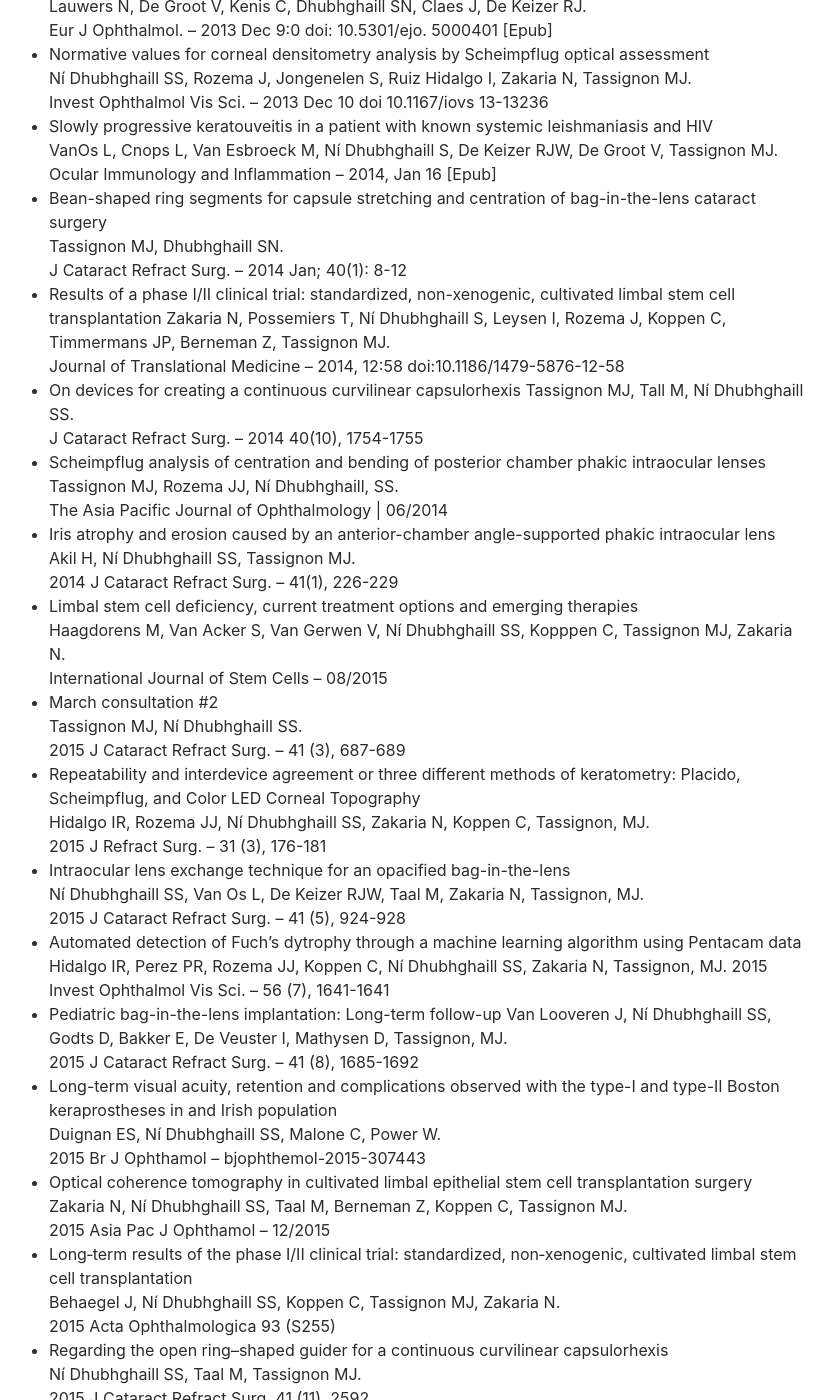
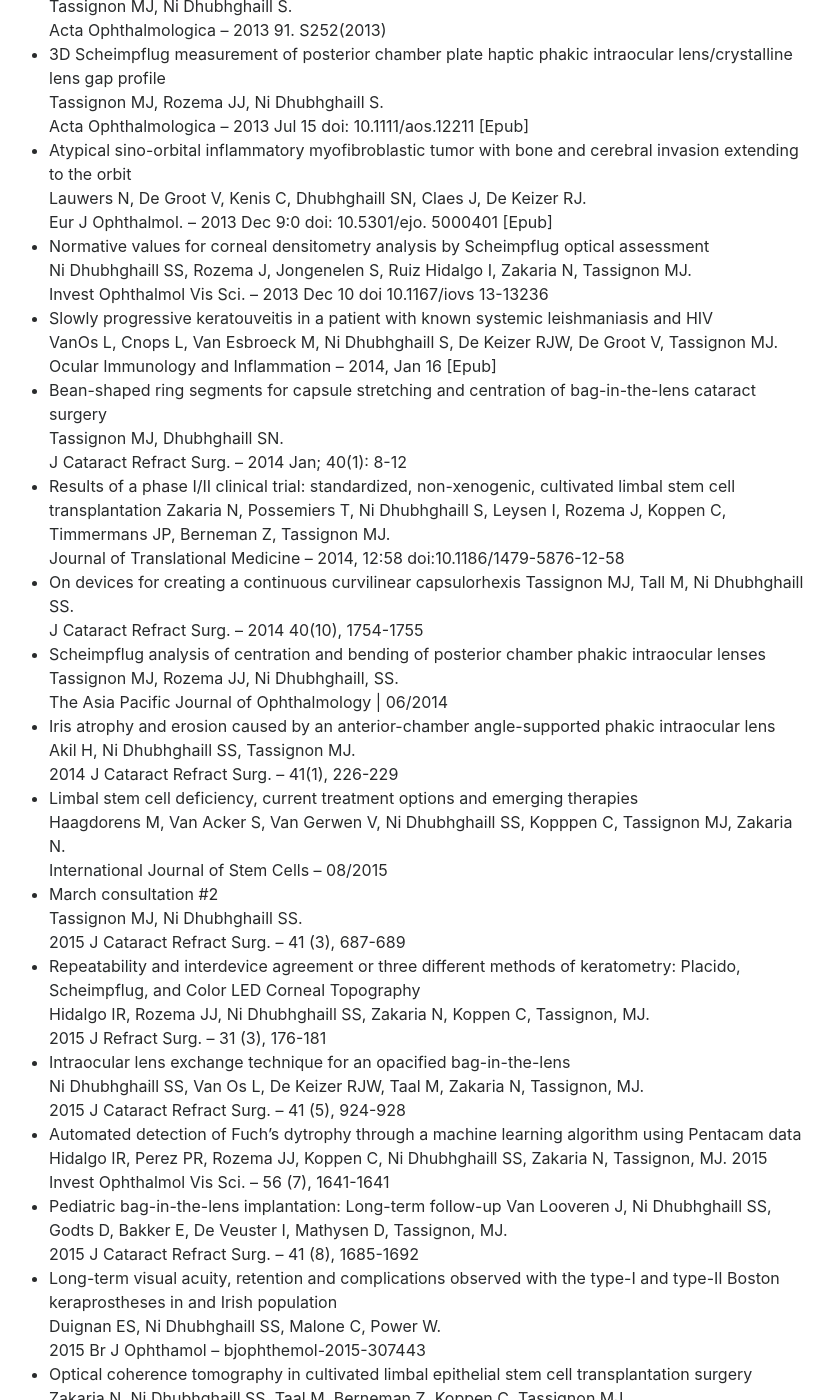
Before and after one commit to sorchanidhubhghaill/cv, a Jekyll site: the page built from index.md, in a window 1280 px wide and 1400 px high, scrolled down 8335 px. Shown: the whole window, without its empty margins (231-1065 px from the left). Built offline with Jekyll 4.4.1, drawn with Linux system fonts in a browser that asks for light colours; some of the changed text lies outside the part shown.

Commit message:
Update index.md

```diff
--- a/index.md
+++ b/index.md
@@ -1,12 +1,12 @@
 ---
 layout: cv
-title: NI DHUBHGHAILL Sorcha Siobh&aacute;n
+title: NI DHUBHGHAILL Sorcha Siobhan
 ---
 ## Personal information
 
 |----------------|-------------------------------------|
-|     First name | Sorcha Siobh&aacute;n               |
-|      Last name | N&iacute; Dhubhghaill               |
+|     First name | Sorcha Siobhan               |
+|      Last name | Ni Dhubhghaill               |
 |    Nationality | Irish American                      |
 |  Mother tongue | English                             |
 |      Languages | Irish, Dutch                        |
@@ -221,46 +226,46 @@ Antwerp University Hospital -- Wilrijkstraat 10, 2610 Antwerp, Belgium
 
  - The effects of cigarette smoke on the expression of pro and anti-angiogenic factors; relevance to Age-Related
    Macular Degeneration
-     S.S. N&iacute; Dhubhghaill, M.T. Cahill, M. Campbell, L.Cassidy, M.M. Humphries and P. Humphries
+     S.S. Ni Dhubhghaill, M.T. Cahill, M. Campbell, L.Cassidy, M.M. Humphries and P. Humphries
      2008 International Conference on Retinal Degeneration -- Emeishan, China
  - The changes in angiogenic factors expressed by cultured retinal pigment epithelial cells (ARPE-19)
-     S.S. N&iacute; Dhubhghaill, M.T. Cahill, M.Campbell, L.Cassidy, M.M.Humphries, P.Humphries
+     S.S. Ni Dhubhghaill, M.T. Cahill, M.Campbell, L.Cassidy, M.M.Humphries, P.Humphries
      2009 Association for Research in Vision and Ophthalmology (ARVO) -- Fort Lauderdale, Florida, US
  - The effects of acute cigarette smoke exposure on retinal pigment epithelial cells (ARPE-19)
-     S.S. N&iacute; Dhubhghaill
+     S.S. Ni Dhubhghaill
      2009 Irish College of Ophthalmologists (ICO) Annual Conference -- Kilkenny, Ireland
      _Awarded the Barbara Knox medal for Best Oral Presentation_
  - Cigarette smoking and Age-related Macular Degeneration
-     S.S. N&iacute; Dhubhghaill, M.T. Cahill, M. Campbell, L.Cassidy, M.M. Humphries and P. Humphries
+     S.S. Ni Dhubhghaill, M.T. Cahill, M. Campbell, L.Cassidy, M.M. Humphries and P. Humphries
      2010 Royal Victoria Eye and Ear Hospital BST Research presentation -- Dublin, Ireland
      _Awarded the Eithne Walls memorial medal for Best Research Presentation_
  - The frequencies of genetic polymorphisms in Age-Related Macular Degeneration in the Irish Population
-     S.S. N&iacute; Dhubhghaill, M.T. Cahill, M. Campbell, L.Cassidy, M.M. Humphries and P. Humphries
+     S.S. Ni Dhubhghaill, M.T. Cahill, M. Campbell, L.Cassidy, M.M. Humphries and P. Humphries
      2010 RAMI Section of Ophthalmology Meeting -- Dublin, Ireland
  - Clinical Cases: Mucous Membrane Pemphigoid
-     S.S. N&iacute; Dhubhghaill, C. Murphy, W. Power.
+     S.S. Ni Dhubhghaill, C. Murphy, W. Power.
      2011 Teaching Session, Royal Victoria Eye and Ear Hospital -- Dublin, Ireland
  - Long term bag in the lens follow up in the paediatric population
-     S.S. N&iacute; Dhubhghaill, J. Van Looveren, MJ Tassignon
+     S.S. Ni Dhubhghaill, J. Van Looveren, MJ Tassignon
      2013 ICO annual meeting -- Killarney, Ireland
  - Bag in the lens cataract surgery in the diabetic population
-     S.S. N&iacute; Dhubhghaill, N. Lauwers, M.J. Tassignon
+     S.S. Ni Dhubhghaill, N. Lauwers, M.J. Tassignon
      2013 ICO annual meeting -- Killarney, Ireland
  - Video Presentation: Pushing the boundaries with the Bag-in-the-lens technique
-     S.S. N&iacute; Dhubhghaill, M-J Tassignon
+     S.S. Ni Dhubhghaill, M-J Tassignon
      2013 Pan-American Association of Ophthalmology annual congress -- Sao Paulo, Brazil
  - Surgical technique for limbal stem cell graft transplantation lecture plus wet lab instruction
-     S.S. N&iacute; Dhubhghaill, M-J Tassignon
+     S.S. Ni Dhubhghaill, M-J Tassignon
      2014 Cost Action BM1302 Summer Training School -- Nottingham, United Kingdom
  - The BIL in the hands of a beginner
-     S.S. N&iacute; Dhubhghaill
+     S.S. Ni Dhubhghaill
      2014 European Society of Cataract and Refractive Surgeons Annual Meeting -- London, United Kingdom
  - Cultured limbal stem cell surgery -- the Antwerp experience
-     S.S. N&iacute; Dhubhghaill
+     S.S. Ni Dhubhghaill
      2015 From Cells to Tissues: Stem Cells, Tissue Repair and Tissue Engineering Conference
      -- Dublin City University, Ireland
  - Posterior continious curvilinear capsulorexis
-     S.S. N&iacute; Dhubhghaill
+     S.S. Ni Dhubhghaill
      2015 European Society of Cataract and Refractive Surgeons Annual Meeting -- Barcelona, Spain
 
 
@@ -268,131 +273,131 @@ Antwerp University Hospital -- Wilrijkstraat 10, 2610 Antwerp, Belgium
 
  - Characterisation of single nucleotide polymorphism (SNP) risk factors linked to age-related macular degeneration
    (AMD) in a widely used retinal pigment epithelial cell line (ARPE- 19)
-     S.S. N&iacute; Dhubhghaill, M.T. Cahill, M.M. Humphries, and L. Cassidy
+     S.S. Ni Dhubhghaill, M.T. Cahill, M.M. Humphries, and L. Cassidy
      2008 Irish College of Ophthalmologists (ICO) Annual Conference -- Cavan, Ireland
  - C1q is a cone cell survival factor in a mouse model of rod-cone photoreceptor degeneration
      M.M. Humphries, P.F. Kenna, M. Campbell, L. Tam, A-S Kiang, S.S. Níhubhghaill, G.J. Farrar, M.
      Botto, and P. Humphries
      2008 International Conference on Retinal Degeneration -- Emeishan, China 2008.
  - Cigarette smoke and the retinal pigment epithelium . relevance to AMD
-     S.S. N&iacute; Dhubhghaill, M.T. Cahill, M. Campbell, L.Cassidy, M.M. Humphries and P. Humphries
+     S.S. Ni Dhubhghaill, M.T. Cahill, M. Campbell, L.Cassidy, M.M. Humphries and P. Humphries
      2008 Trinity College Dublin School of Medicine Postgraduate Research Day, AMNCH -- Tallaght, Ireland
      _2nd Prize Best Poster Presentation_
  - The frequencies of genetic polymorphisms in Age-Related Macular Degeneration in the Irish Population
-     S.S. N&iacute; Dhubhghaill, M.T. Cahill, M. Campbell, L.Cassidy, M.M. Humphries and P. Humphries
+     S.S. Ni Dhubhghaill, M.T. Cahill, M. Campbell, L.Cassidy, M.M. Humphries and P. Humphries
      2010 RAMI Section of Ophthalmology Meeting | Dublin, Ireland
  - Visual outcomes, device retention and complications observed with the Boston Keratoprosthesis
-     S.S. N&iacute; Dhubhghaill, W. Power
+     S.S. Ni Dhubhghaill, W. Power
      2011 Joint AAO/SOE meeting -- Geneva, Switzerland
  - Type 1 and 2 Boston Keratoprosthesis: RVEEH
-     S.S. N&iacute; Dhubhghaill, M. O'Rourke, W. Power
+     S.S. Ni Dhubhghaill, M. O'Rourke, W. Power
      2012 EUCORNEA Meeting -- Milan, Italy
 
 
 ## Publications
 
  - Reversible and size selective opening of the inner Blood-Retina Barrier: A novel therapeutic strategy
-     Campbell M, Nguyen ATH, Kiang AS, Tam LCS, Kenna PF, N&iacute; Dhubhghaill SS, Humphries MM, Farrar GJ, Humphries P.
+     Campbell M, Nguyen ATH, Kiang AS, Tam LCS, Kenna PF, Ni Dhubhghaill SS, Humphries MM, Farrar GJ, Humphries P.
      Adv. Exp. Med. Biol. -- 2009
  - An experimental platform for systemic drug delivery to the retina
-     Campbell M, Nguyen ATH, Kiang AS, Tam LCS, Gobbo OL, Kerskens C, N&iacute; Dhubhghaill SS,
+     Campbell M, Nguyen ATH, Kiang AS, Tam LCS, Gobbo OL, Kerskens C, Ni Dhubhghaill SS,
      Humphries MM, Farrar GJ, Kenna PF, Humphries P.
      PNAS -- 2009
  - The pathophysiology of cigarette smoking and Age-Related Macular Degeneration
-     N&iacute; Dhubhghaill SS, Cahill MT, Campbell M, Cassidy L, Humphries MM, Humphries P.
+     Ni Dhubhghaill SS, Cahill MT, Campbell M, Cassidy L, Humphries MM, Humphries P.
      Ade. Exp. Med. Biol. -- 2010; 664:437-46
  - On further development of barrier modulation as a technique for systemic ocular drug delivery
-     Hanrahan F, Campbell M, Nguyen ATH, Suzuki M, Kiang AS, Tam LC, Gobbo OL, N&iacute; Dhubhghaill
+     Hanrahan F, Campbell M, Nguyen ATH, Suzuki M, Kiang AS, Tam LC, Gobbo OL, Ni Dhubhghaill
      SS, Humphries M, Kenna P, Humphries P.
      Adv. Exp. Med. Biol. -- 2012;723:155-9
  - Managing diabetic macular oedema
-     N&iacute; Dhubhghaill SS, Collins N, O'Rourke M.
+     Ni Dhubhghaill SS, Collins N, O'Rourke M.
      Article for Modern Medicine -- Vol 42 (2) 2012
  - Blink rate in ALS
-     Byrne S, Pradhan F, N&iacute; Dhubhghaill S, Treacy M, Cassidy L, Hardiman O.
+     Byrne S, Pradhan F, Ni Dhubhghaill S, Treacy M, Cassidy L, Hardiman O.
      Amyotroph Lateral Scler. -- 2012 Nov 14
  - Assessment of the Bag-in-the-lens technique in diabetic patients
-     Lauwers N, N&iacute; Dhubhghaill S, Mathysen D, Tassignon MJ.
+     Lauwers N, Ni Dhubhghaill S, Mathysen D, Tassignon MJ.
      Ophthalmologica -- 2013; 229: 212-8
  - Do we have any effective measure to minimize PCO?
-     Tassignon MJ, N&iacute; Dhubhghaill S.
+     Tassignon MJ, Ni Dhubhghaill S.
      Acta Ophthalmologica -- 2013 91. S252(2013)
  - 3D Scheimpflug measurement of posterior chamber plate haptic phakic intraocular lens/crystalline lens gap profile
-     Tassignon MJ, Rozema JJ, N&iacute; Dhubhghaill S.
+     Tassignon MJ, Rozema JJ, Ni Dhubhghaill S.
      Acta Ophthalmologica -- 2013 Jul 15 doi: 10.1111/aos.12211 [Epub]
  - Atypical sino-orbital inflammatory myofibroblastic tumor with bone and cerebral invasion extending to the orbit
      Lauwers N, De Groot V, Kenis C, Dhubhghaill SN, Claes J, De Keizer RJ.
      Eur J Ophthalmol. -- 2013 Dec 9:0 doi: 10.5301/ejo. 5000401 [Epub]
  - Normative values for corneal densitometry analysis by Scheimpflug optical assessment
-     N&iacute; Dhubhghaill SS, Rozema J, Jongenelen S, Ruiz Hidalgo I, Zakaria N, Tassignon MJ.
+     Ni Dhubhghaill SS, Rozema J, Jongenelen S, Ruiz Hidalgo I, Zakaria N, Tassignon MJ.
      Invest Ophthalmol Vis Sci. -- 2013 Dec 10 doi 10.1167/iovs 13-13236
  - Slowly progressive keratouveitis in a patient with known systemic leishmaniasis and HIV
-     VanOs L, Cnops L, Van Esbroeck M, N&iacute; Dhubhghaill S, De Keizer RJW, De Groot V, Tassignon MJ.
+     VanOs L, Cnops L, Van Esbroeck M, Ni Dhubhghaill S, De Keizer RJW, De Groot V, Tassignon MJ.
      Ocular Immunology and Inflammation -- 2014, Jan 16 [Epub]
  - Bean-shaped ring segments for capsule stretching and centration of bag-in-the-lens cataract surgery
      Tassignon MJ, Dhubhghaill SN.
      J Cataract Refract Surg. -- 2014 Jan; 40(1): 8-12
  - Results of a phase I/II clinical trial: standardized, non-xenogenic, cultivated limbal stem cell transplantation
-     Zakaria N, Possemiers T, N&iacute; Dhubhghaill S, Leysen I, Rozema J, Koppen C, Timmermans JP,
+     Zakaria N, Possemiers T, Ni Dhubhghaill S, Leysen I, Rozema J, Koppen C, Timmermans JP,
      Berneman Z, Tassignon MJ.
      Journal of Translational Medicine -- 2014, 12:58 doi:10.1186/1479-5876-12-58
  - On devices for creating a continuous curvilinear capsulorhexis
-     Tassignon MJ, Tall M, N&iacute; Dhubhghaill SS.
+     Tassignon MJ, Tall M, Ni Dhubhghaill SS.
      J Cataract Refract Surg. -- 2014 40(10), 1754-1755
  - Scheimpflug analysis of centration and bending of posterior chamber phakic intraocular lenses
-     Tassignon MJ, Rozema JJ, N&iacute; Dhubhghaill, SS.
+     Tassignon MJ, Rozema JJ, Ni Dhubhghaill, SS.
      The Asia Pacific Journal of Ophthalmology | 06/2014
  - Iris atrophy and erosion caused by an anterior-chamber angle-supported phakic intraocular lens
-     Akil H, N&iacute; Dhubhghaill SS, Tassignon MJ.
+     Akil H, Ni Dhubhghaill SS, Tassignon MJ.
      2014 J Cataract Refract Surg. -- 41(1), 226-229
  - Limbal stem cell deficiency, current treatment options and emerging therapies
-     Haagdorens M, Van Acker S, Van Gerwen V, N&iacute; Dhubhghaill SS, Kopppen C, Tassignon MJ, Zakaria N.
+     Haagdorens M, Van Acker S, Van Gerwen V, Ni Dhubhghaill SS, Kopppen C, Tassignon MJ, Zakaria N.
      International Journal of Stem Cells -- 08/2015
  - March consultation #2
-     Tassignon MJ, N&iacute; Dhubhghaill SS.
+     Tassignon MJ, Ni Dhubhghaill SS.
      2015 J Cataract Refract Surg. -- 41 (3), 687-689
  - Repeatability and interdevice agreement or three different methods of keratometry: Placido, Scheimpflug, and
    Color LED Corneal Topography
-     Hidalgo IR, Rozema JJ, N&iacute; Dhubhghaill SS, Zakaria N, Koppen C, Tassignon, MJ.
+     Hidalgo IR, Rozema JJ, Ni Dhubhghaill SS, Zakaria N, Koppen C, Tassignon, MJ.
      2015 J Refract Surg. -- 31 (3), 176-181
  - Intraocular lens exchange technique for an opacified bag-in-the-lens
-     N&iacute; Dhubhghaill SS, Van Os L, De Keizer RJW, Taal M, Zakaria N, Tassignon, MJ.
+     Ni Dhubhghaill SS, Van Os L, De Keizer RJW, Taal M, Zakaria N, Tassignon, MJ.
      2015 J Cataract Refract Surg. -- 41 (5), 924-928
  - Automated detection of Fuch's dytrophy through a machine learning algorithm using Pentacam data
-     Hidalgo IR, Perez PR, Rozema JJ, Koppen C, N&iacute; Dhubhghaill SS, Zakaria N, Tassignon, MJ.
+     Hidalgo IR, Perez PR, Rozema JJ, Koppen C, Ni Dhubhghaill SS, Zakaria N, Tassignon, MJ.
      2015 Invest Ophthalmol Vis Sci. -- 56 (7), 1641-1641
  - Pediatric bag-in-the-lens implantation: Long-term follow-up
-     Van Looveren J, N&iacute; Dhubhghaill SS, Godts D, Bakker E, De Veuster I, Mathysen D, Tassignon, MJ.
+     Van Looveren J, Ni Dhubhghaill SS, Godts D, Bakker E, De Veuster I, Mathysen D, Tassignon, MJ.
      2015 J Cataract Refract Surg. -- 41 (8), 1685-1692
  - Long-term visual acuity, retention and complications observed with the type-I and type-II Boston keraprostheses
    in and Irish population
-     Duignan ES, N&iacute; Dhubhghaill SS, Malone C, Power W.
+     Duignan ES, Ni Dhubhghaill SS, Malone C, Power W.
      2015 Br J Ophthamol -- bjophthemol-2015-307443
  - Optical coherence tomography in cultivated limbal epithelial stem cell transplantation surgery
-     Zakaria N, N&iacute; Dhubhghaill SS, Taal M, Berneman Z, Koppen C, Tassignon MJ.
+     Zakaria N, Ni Dhubhghaill SS, Taal M, Berneman Z, Koppen C, Tassignon MJ.
      2015 Asia Pac J Ophthamol -- 12/2015
  - Long‐term results of the phase I/II clinical trial: standardized, non‐xenogenic, cultivated limbal stem cell transplantation
-     Behaegel J, N&iacute; Dhubhghaill SS, Koppen C, Tassignon MJ, Zakaria N.
+     Behaegel J, Ni Dhubhghaill SS, Koppen C, Tassignon MJ, Zakaria N.
      2015 Acta Ophthalmologica 93 (S255)
  - Regarding the open ring–shaped guider for a continuous curvilinear capsulorhexis
-     N&iacute; Dhubhghaill SS, Taal M, Tassignon MJ.
+     Ni Dhubhghaill SS, Taal M, Tassignon MJ.
      2015 J Cataract Refract Surg. 41 (11), 2592
  - Incidence of rhegmatogenous retinal detachment after bag-in-the-lens intraocular lens implantation
-     Tassignon MJ, Van den Heurck J, Boven K, Van Looveren J, Wouters K, Bali E, N&iacute; Dhubhghaill SS, Mathysen DGP.
+     Tassignon MJ, Van den Heurck J, Boven K, Van Looveren J, Wouters K, Bali E, Ni Dhubhghaill SS, Mathysen DGP.
      2015 J Cataract Refract Surg. 41 (11), 2430-2437
 
 
 ## Books
 
  - Diagnosis and treatment of uveitis -- Chapter: Sympathetic Ophthalmia
-     N&iacute; Dhubhghaill SS, Power W.
+     Ni Dhubhghaill SS, Power W.
      C.S. Foster and A.T. Vitale Elsevir press (2012) ISBN 9350255723
  - Lens Epithelium and Posterior Capsular Opacification -- Prevention of PCO with the Bag-in-the-lens (BIL)
-     Tassignon MJ, N&iacute; Dhubhghaill S.
+     Tassignon MJ, Ni Dhubhghaill S.
      Springer Publishers 2013
  - Expert Techniques in Ophthalmic Surgery -- How to successfully perform the Bag-in-the-lens technique in
      cataract surgery
-     Tassignon MJ, N&iacute; Dhubhghaill S.
+     Tassignon MJ, Ni Dhubhghaill S.
      JP Medical Publishers 2013
 
 
```
Also changed, not shown: other parts of index.md (+7 -2 lines).
